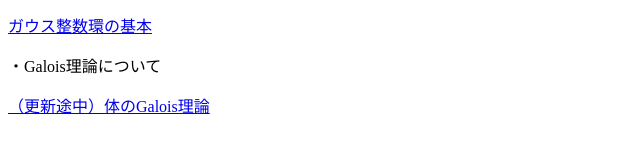
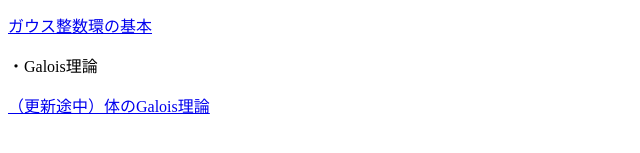
Before and after one commit to m-4-4/m-4-4.github.io, a plain HTML site: page notes.html in a window 1280 px wide. Shown: the part 181-334 px from the top of the page, 0-640 px from the left. Drawn offline with Linux system fonts and the light colour scheme.

Commit message:
notes.html を更新

```diff
--- a/notes.html
+++ b/notes.html
@@ -11,7 +11,7 @@
 <p><a href="index.html">Homeに戻る</a></p><br>
 <p>・代数的整数論</p>
 <a href="pdf/gau.int.9:2.pdf"target="_blank">ガウス整数環の基本</a><br>
-<p>・Galois理論について</p>
+<p>・Galois理論</p>
 <a href="pdf/gal.pre.pdf"target="_blank">（更新途中）体のGalois理論</a><br>
 
 
```
